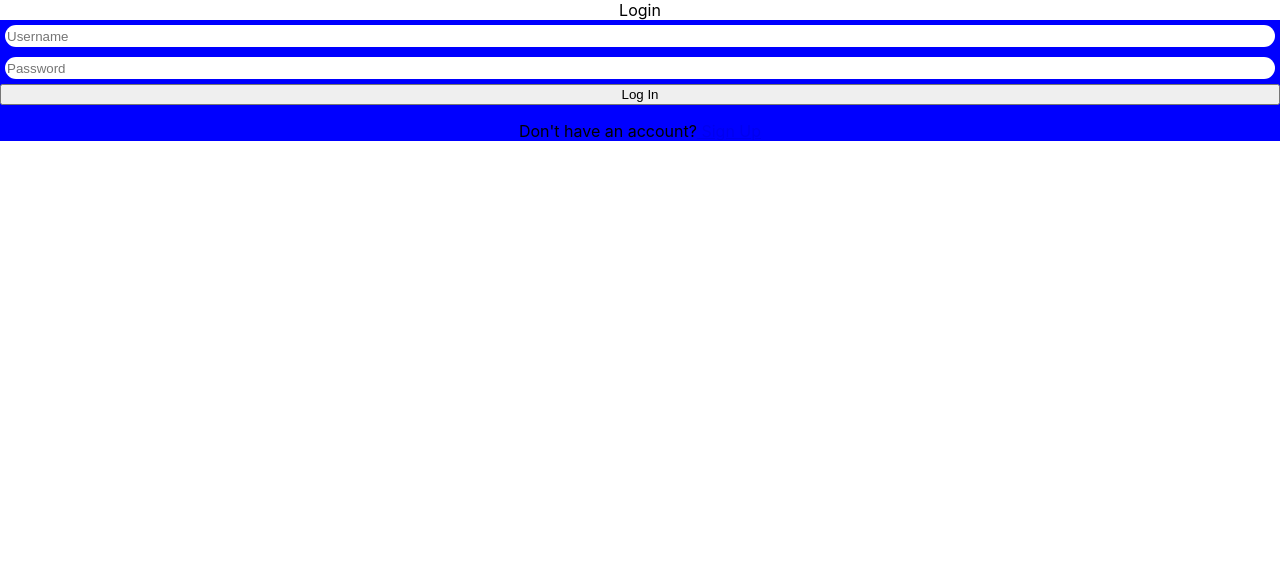
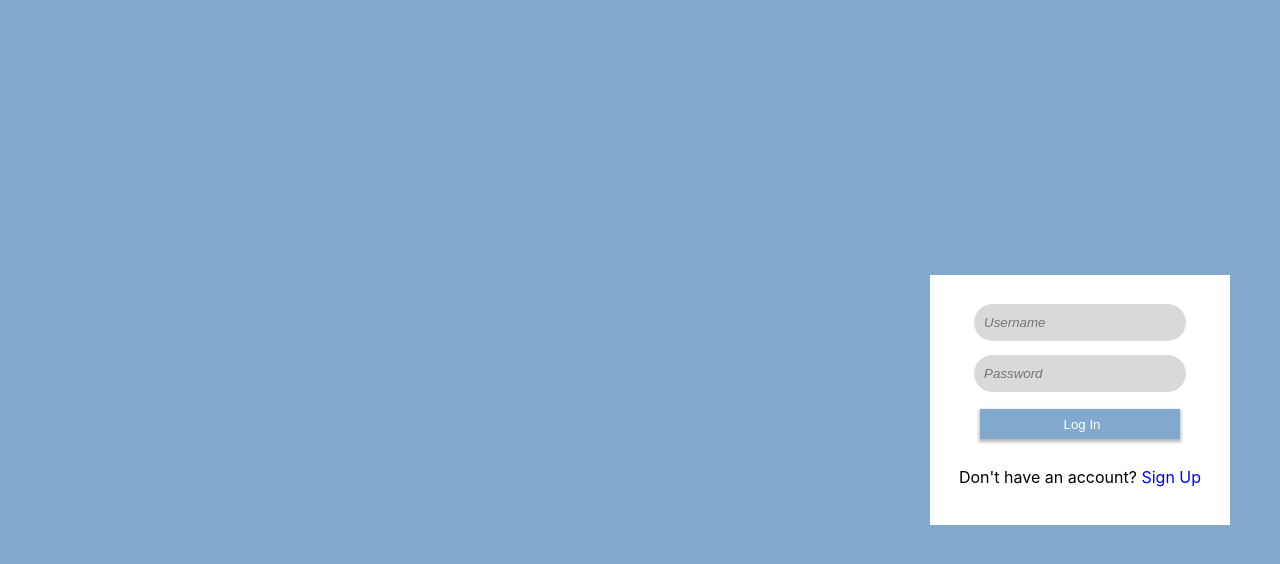
Before and after one commit to Jordan-Burgess/PolyU, a React (Create React App) app in the folder frontend/: page / in a window 1280 px wide. Shown: the top 564 px of the page. Built offline with nearby package versions, Linux system fonts and the light colour scheme; no server answers.

Commit message:
CSS for login page

```diff
--- a/frontend/src/App.css
+++ b/frontend/src/App.css
@@ -2,20 +2,62 @@
   text-align: center;
 }
 
+.LoginPage {
+  height:100vh;
+  background-color: rgb(128, 169, 205);
+  display: flex;
+  align-items: center;
+
+}
 .LoginBox {
-  background-color: blue;
-}
-
-.LoginForm {
+  background-color: white;
+  height: 250px;
+  width: 300px;
   display: flex;
   flex-direction: column;
+  justify-content: space-evenly;
+  position: absolute;
+  right: 50px;
 }
 
 .LoginInput {
-  height: 20px;
-  margin: 5px;
+  background-color: rgb(217, 217, 217);
+  height: 35px;
+  margin: 7px;
+  padding-left: 10px;
+  width: 200px;
   border: none;
   border-radius: 30px;
+  font-style: italic;
+}
+
+.LoginButton {
+  height: 30px;
+  margin: 5px;
+  margin-top: 10px;
+  padding-left: 10px;
+  width: 200px;
+  background-color: rgb(128, 169, 205);
+  border: none;
+  box-shadow: 0px 2px 3px 1px rgba(20,20,20, 0.3);
+  color: white;
+}
+
+.LoginButton:hover {
+  background-color: rgb(165, 190, 213);
+}
+
+.SignupLink {
+  text-decoration: none;
+  color: blue;
+}
+.SignupLink:hover {
+  text-decoration: none;
+  color: rgb(128, 169, 205);
+}
+
+.NewAccount {
+  margin-top: 1px;
 }
 
 .App-logo {
--- a/frontend/src/components/LoginCredentials.js
+++ b/frontend/src/components/LoginCredentials.js
@@ -35,9 +35,9 @@ export default function LoginCredentials() {
           value={userInput.password}
           required
         />
-        <input type='submit' value='Log In'/>
+        <input className="LoginButton" type='submit' value='Log In'/>
       </form>
-      <p>Don't have an account?<Link to='/signup'> Sign Up</Link></p>
+      <p className='NewAccount'>Don't have an account?<Link className="SignupLink" to='/signup'> Sign Up</Link></p>
     </div>
   )
 }
--- a/frontend/src/pages/Login.js
+++ b/frontend/src/pages/Login.js
@@ -3,9 +3,8 @@ import LoginCredentials from '../components/LoginCredentials'
 
 export default function Login() {
   return (
-    <div>Login
-        <LoginCredentials/>
-    </div>
-
+      <div className="LoginPage">
+        <LoginCredentials />
+      </div>
   )
 }
```
